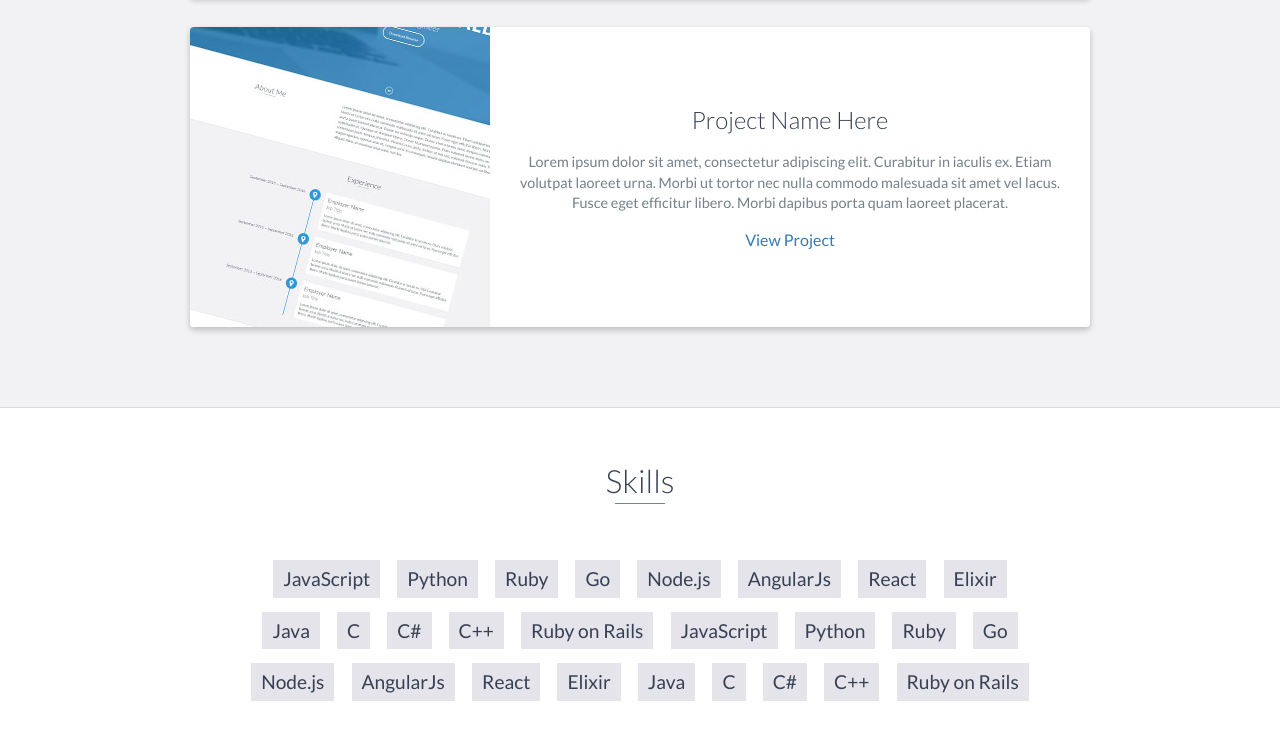
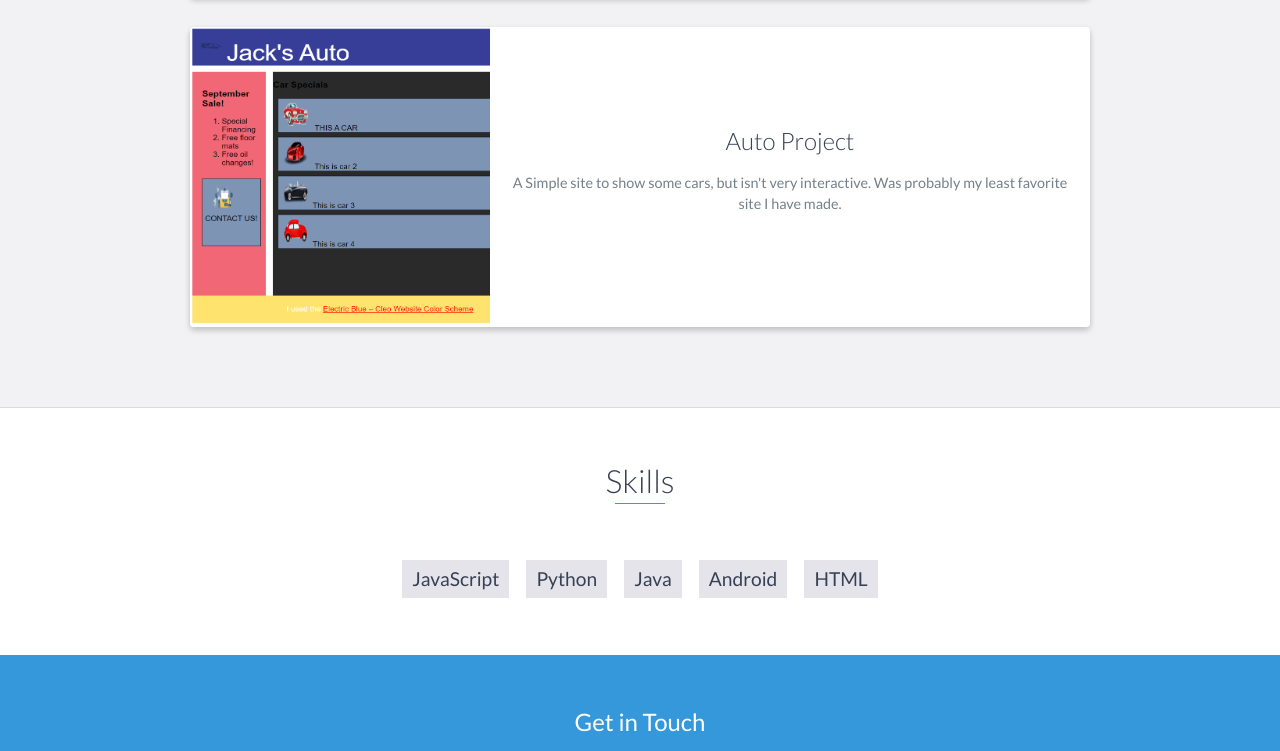
Before and after one commit to kroye0213/kroye0213.github.io, a website: page index.html in a window 1280 px wide. Shown: the part 2852-3603 px from the top of the page. Drawn offline with nearby package versions, Linux system fonts and the light colour scheme.

Commit message:
New Commit 10/12/22

```diff
--- a/index.html
+++ b/index.html
@@ -174,15 +174,14 @@
 
                 <div class="project shadow-large">
                     <div class="project-image">
-                        <img src="images/project.jpg" />
+                        <img src="images/pic_2_portfolio.png" width="300px" height="300px"/>
                     </div>
                     <!-- End .project-image -->
                     <div class="project-info">
-                        <h3>Project Name Here</h3>
+                        <h3>Auto Project</h3>
                         <p>
-                            Lorem ipsum dolor sit amet, consectetur adipiscing elit. Curabitur in iaculis ex. Etiam volutpat laoreet urna. Morbi ut tortor nec nulla commodo malesuada sit amet vel lacus. Fusce eget efficitur libero. Morbi dapibus porta quam laoreet placerat.
+                           A Simple site to show some cars, but isn't very interactive. Was probably my least favorite site I have made.
                         </p>
-                        <a href="#">View Project</a>
                     </div>
                     <!-- End .project-info -->
                 </div>
@@ -197,30 +196,9 @@
         <ul>
             <li>JavaScript</li>
             <li>Python</li>
-            <li>Ruby</li>
-            <li>Go</li>
-            <li>Node.js</li>
-            <li>AngularJs</li>
-            <li>React</li>
-            <li>Elixir</li>
             <li>Java</li>
-            <li>C</li>
-            <li>C#</li>
-            <li>C++</li>
-            <li>Ruby on Rails</li>
-            <li>JavaScript</li>
-            <li>Python</li>
-            <li>Ruby</li>
-            <li>Go</li>
-            <li>Node.js</li>
-            <li>AngularJs</li>
-            <li>React</li>
-            <li>Elixir</li>
-            <li>Java</li>
-            <li>C</li>
-            <li>C#</li>
-            <li>C++</li>
-            <li>Ruby on Rails</li>
+            <li>Android</li>
+            <li>HTML</li>
         </ul>
     </div>
     <!-- End #skills -->
@@ -228,8 +206,8 @@
     <div id="contact">
         <h2>Get in Touch</h2>
         <div id="contact-form">
-            <form method="POST" action="https://formspree.io/email@email.com">
-                <input type="hidden" name="_subject" value="Contact request from personal website" />
+            <form method="POST" action="https://formspree.io/f/xeqdzrde">
+            <input type="hidden" name="_subject" value="Contact request from personal website" />
                 <input type="email" name="_replyto" placeholder="Your email" required>
                 <textarea name="message" placeholder="Your message" required></textarea>
                 <button type="submit">Send</button>
@@ -244,7 +222,7 @@
             <div class="row">
                 <div class="col-sm-5 copyright">
                     <p>
-                        Copyright &copy; <span id="current-year">2022</span> YOUR NAME
+                        Copyright &copy; <span id="current-year">2022</span> Kolby Roye
                     </p>
                 </div>
                 <div class="col-sm-2 top">
```
Also changed, not shown: bootstrap_homepage_HW3.html (added), images/pic_2_portfolio.png (added).
